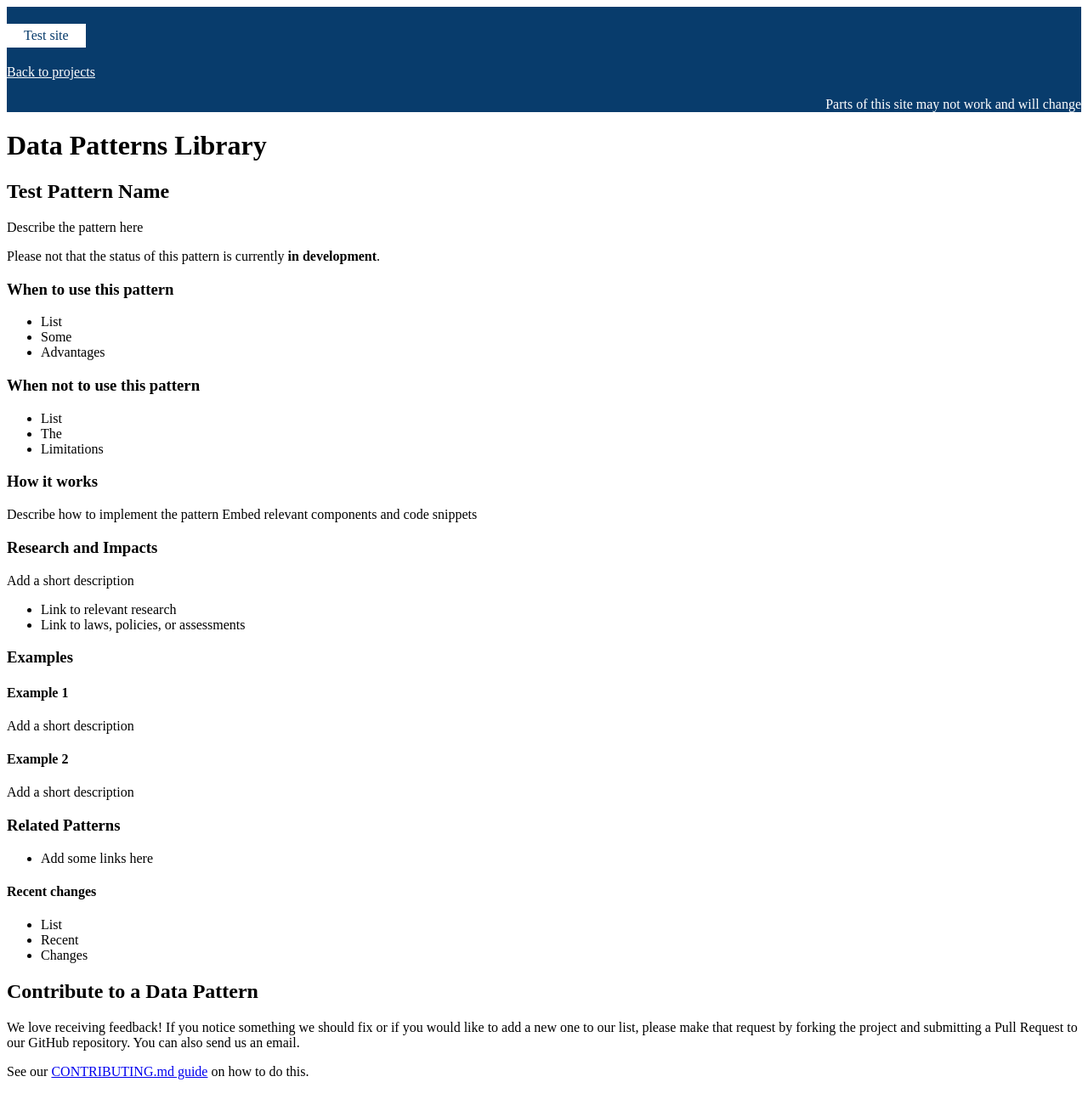
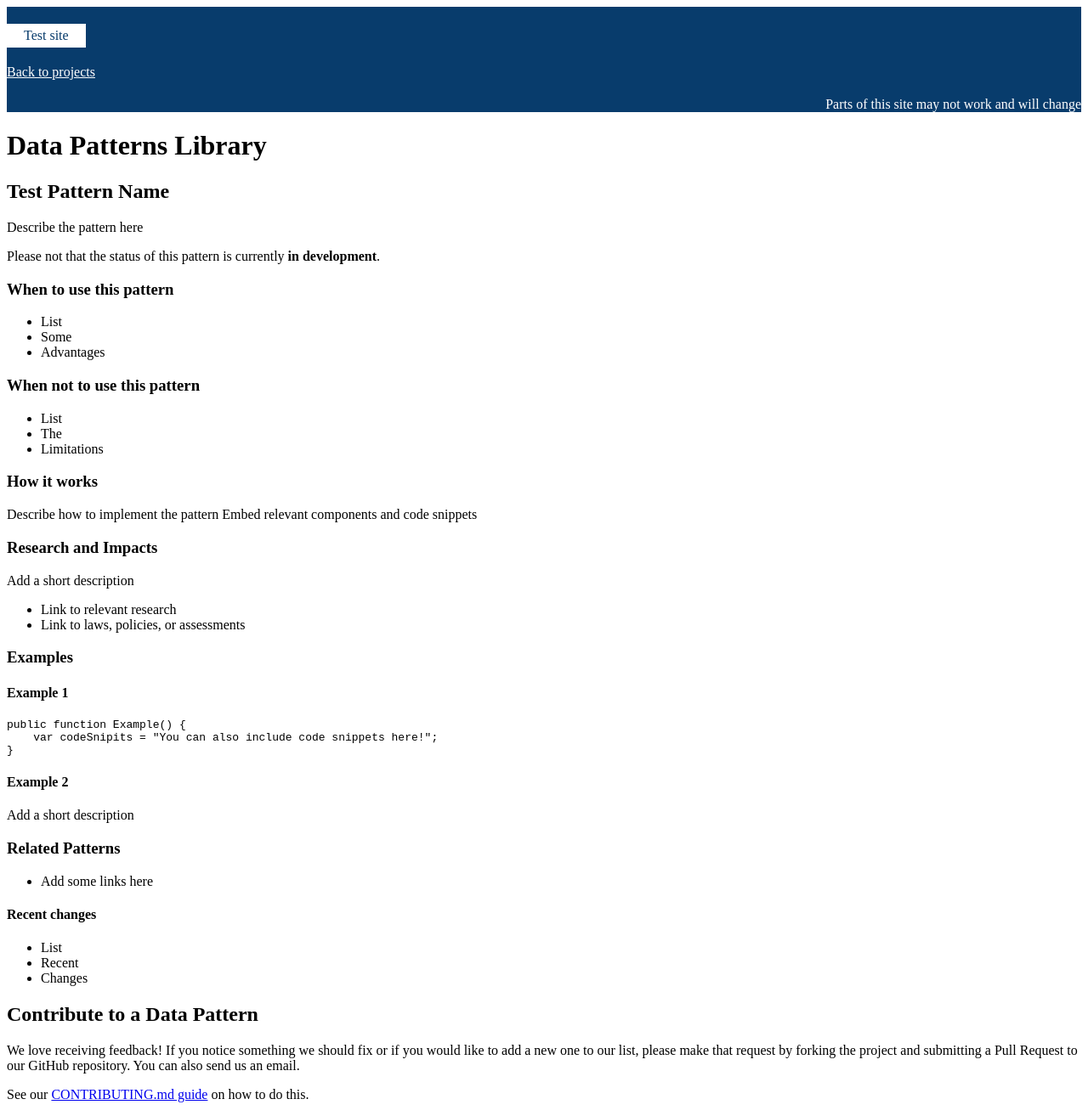
Before and after one commit to DTS-STN/Data-Patterns, a Jekyll site: the page built from _patterns/test.md, in a window 1280 px wide. Shown: the whole page at 85% size. Built offline with Jekyll 4.4.1, drawn with Linux system fonts in a browser that asks for light colours; comment, search, counter and statistics services are not loaded; before the commit the page ends 1287 px from its top, so only the background shows below that.

Commit message:
add code snipits styling

````diff
--- a/_layouts/default.html
+++ b/_layouts/default.html
@@ -18,7 +18,7 @@
     {% include customStyle.html %}
 
   </head>
-  <body>
+  <body class="wb-prettify linenums all-pre">
     {% if page.lang == 'en' %}
       {% assign page_title = "Data Patterns Library" %}
       {% assign alpha_tag = "Test site" %}
--- a/_patterns/test.md
+++ b/_patterns/test.md
@@ -44,7 +44,11 @@ Add a short description
 
 #### Example 1
 
-Add a short description
+```js
+public function Example() {
+    var codeSnipits = "You can also include code snippets here!";
+}
+```
 
 #### Example 2
 
````
